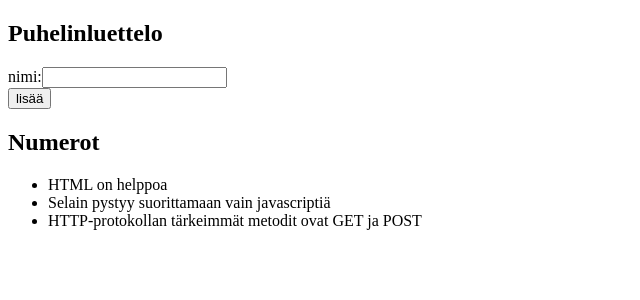
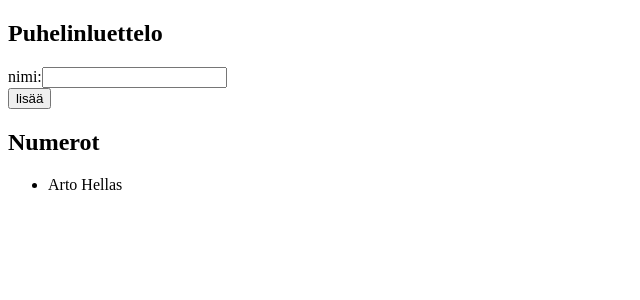
Before and after one commit to liamkar/fullstack-course, a React (Create React App) app in the folder 2-harkat/puhelinluettelo/: page / in a window 1280 px wide. Shown: the top 300 px of the page, without its empty margins (0-640 px from the left). Built offline with nearby package versions, Linux system fonts and the light colour scheme.

Commit message:
2.6. - full example converted to match 2.6. requirements

```diff
--- a/2-harkat/puhelinluettelo/src/App.js
+++ b/2-harkat/puhelinluettelo/src/App.js
@@ -5,8 +5,8 @@ class App extends React.Component {
   constructor(props) {
     super(props)
     this.state = {
-      notes: props.notes,
-      newNote: '',
+      persons: props.persons,
+      newName: '',
       showAll: true
     }
   }
@@ -15,45 +15,45 @@ class App extends React.Component {
     this.setState({ showAll: !this.state.showAll })
   }
 
-  addNote = (event) => {
+  addPhoneNumber = (event) => {
     event.preventDefault()
-    const noteObject = {
-      content: this.state.newNote,
+    const phoneNumberObject = {
+      name: this.state.newName,
       date: new Date().new,
       important: Math.random() > 0.5,
-      id: this.state.notes.length + 1
+      id: this.state.persons.length + 1
     }
 
-    const notes = this.state.notes.concat(noteObject)
+    const persons = this.state.persons.concat(phoneNumberObject)
 
     this.setState({
-      notes,
-      newNote: ''
+      persons,
+      newName: ''
     })
   }
 
-  handleNoteChange = (event) => {
+  handleNameChange = (event) => {
     console.log(event.target.value)
-    this.setState({ newNote: event.target.value })
+    this.setState({ newName: event.target.value })
   }
 
   render() {
-    const notesToShow =
+    const phoneNumbersToShow =
       this.state.showAll ?
-        this.state.notes :
-        this.state.notes.filter(note => note.important === true)
+        this.state.persons :
+        this.state.persons.filter(person => person.important === true)
 
     const label = this.state.showAll ? 'vain tärkeät' : 'kaikki'
 
     return (
               <div>
                 <h2>Puhelinluettelo</h2>
-                <form onSubmit={this.addNote}>
+                <form onSubmit={this.addPhoneNumber}>
                   <div>
                     nimi:
                     <input
-                        value={this.state.newNote}
-                        onChange={this.handleNoteChange}
+                        value={this.state.newName}
+                        onChange={this.handleNameChange}
                     />
 
                   </div>
@@ -63,7 +63,7 @@ class App extends React.Component {
                 </form>
                 <h2>Numerot</h2>
                 <ul>
-                    {notesToShow.map(note => <Note key={note.id} note={note} />)}
+                    {phoneNumbersToShow.map(person => <Note key={person.id} person={person} />)}
                 </ul>
               </div>
             )
--- a/2-harkat/puhelinluettelo/src/components/Note.js
+++ b/2-harkat/puhelinluettelo/src/components/Note.js
@@ -1,9 +1,9 @@
 
 import React from 'react'
 
-const Note = ({ note }) => {
+const Note = ({ person }) => {
   return (
-    <li>{note.content}</li>
+    <li>{person.name}</li>
   )
 }
 
--- a/2-harkat/puhelinluettelo/src/index.js
+++ b/2-harkat/puhelinluettelo/src/index.js
@@ -3,10 +3,30 @@ import ReactDOM from 'react-dom'
 import React from 'react'
 import App from './App'
 
+/*
+this.state = {
+  persons: [
+    { name: 'Arto Hellas' }
+  ],
+  newName: ''
+}
+*/
+
+const persons = [
+  {
+    id: 1,
+    name: 'Arto Hellas',
+    date: '2017-12-10T17:30:31.098Z',
+    important: true
+  }
+]
+
+
+/*
 const notes = [
   {
     id: 1,
-    content: 'HTML on helppoa',
+    content: 'Arto Hellas',
     date: '2017-12-10T17:30:31.098Z',
     important: true
   },
@@ -23,8 +43,9 @@ const notes = [
     important: true
   }
 ]
+*/
 
 ReactDOM.render(
-  <App notes={notes} />,
+  <App persons={persons} />,
   document.getElementById('root')
 )
```
